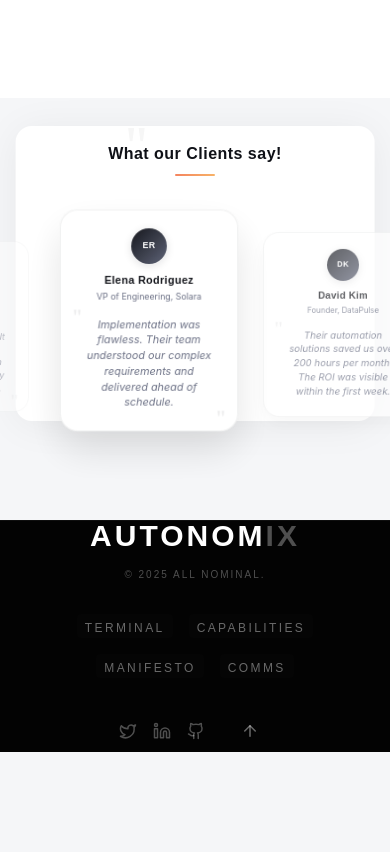
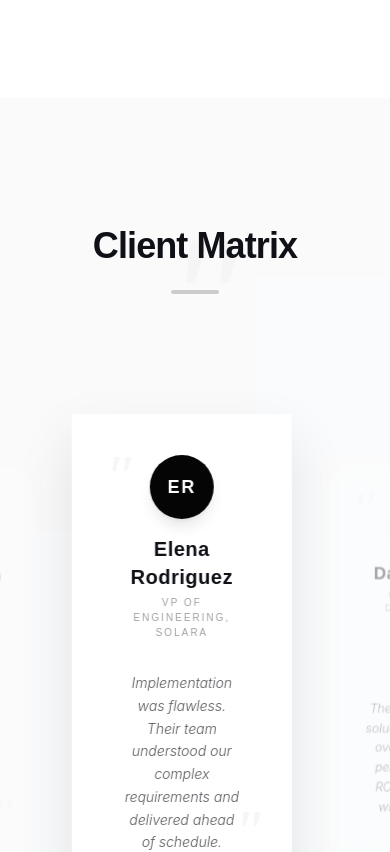
Before and after one commit to OsamaEllafi/Autonomix, a React (Vite) app: page / in a window 390 px wide. Shown: the part 5820-6672 px from the top of the page. Before the commit the page ends 6572 px from the top, so only its background shows below. Built offline with nearby package versions, Linux system fonts and the light colour scheme.

Commit message:
feat: implement TestimonialsSection component with an infinite carousel and glassmorphism effect.

```diff
--- a/src/components/TestimonialsSection.jsx
+++ b/src/components/TestimonialsSection.jsx
@@ -29,7 +29,7 @@ const testimonials = [
     },
 ];
 
-const RECT_MAX_WIDTH = 820;
+const RECT_MAX_WIDTH = 880;
 
 const TestimonialsSection = () => {
     const trackRef = useRef(null);
@@ -38,7 +38,7 @@ const TestimonialsSection = () => {
     const animRef = useRef(null);
     const lastTimeRef = useRef(null);
     const isHoveredRef = useRef(false);
-    const dimsRef = useRef({ cardWidth: 240, cardGap: 20, speed: 3000 });
+    const dimsRef = useRef({ cardWidth: 280, cardGap: 24, speed: 3000 });
 
     // Triple the list for seamless looping
     const extendedTestimonials = [...testimonials, ...testimonials, ...testimonials];
@@ -48,11 +48,11 @@ const TestimonialsSection = () => {
         const updateDims = () => {
             const w = window.innerWidth;
             if (w <= 480) {
-                dimsRef.current = { cardWidth: 180, cardGap: 14, speed: 4000 };
+                dimsRef.current = { cardWidth: 220, cardGap: 16, speed: 4000 };
             } else if (w <= 768) {
-                dimsRef.current = { cardWidth: 200, cardGap: 16, speed: 3500 };
+                dimsRef.current = { cardWidth: 240, cardGap: 20, speed: 3500 };
             } else {
-                dimsRef.current = { cardWidth: 240, cardGap: 20, speed: 3000 };
+                dimsRef.current = { cardWidth: 280, cardGap: 24, speed: 3000 };
             }
             // Update card widths directly
             cardRefs.current.forEach((el) => {
@@ -96,7 +96,7 @@ const TestimonialsSection = () => {
             // Update each card's style directly
             const vw = window.innerWidth;
             const centerX = vw / 2;
-            const rectWidth = Math.min(RECT_MAX_WIDTH, vw * 0.65);
+            const rectWidth = Math.min(RECT_MAX_WIDTH, vw * 0.7);
             const rectLeft = centerX - rectWidth / 2;
             const rectRight = centerX + rectWidth / 2;
 
@@ -113,17 +113,29 @@ const TestimonialsSection = () => {
                 const overlap = overlapRight - overlapLeft;
                 const t = overlap > 0 ? overlap / cardWidth : 0;
 
-                const scale = 0.82 + t * 0.18;
-                const yShift = (1 - t) * 8;
-                const opacity = 0.45 + t * 0.55;
-                const shadowY = 2 + t * 18;
-                const shadowBlur = 8 + t * 34;
-                const shadowAlpha = 0.02 + t * 0.1;
+                // Physics values tailored for glassmorphism pop
+                const scale = 0.85 + t * 0.15;
+                const yShift = (1 - t) * 12;
+                const opacity = 0.3 + t * 0.7;
+
+                // Deep ambient shadow physics
+                const shadowY = 4 + t * 20;
+                const shadowBlur = 12 + t * 40;
+                const shadowAlpha = 0.03 + t * 0.07;
 
                 el.style.transform = `scale(${scale}) translateY(${yShift}px)`;
                 el.style.opacity = opacity;
                 el.style.boxShadow = `0 ${shadowY}px ${shadowBlur}px rgba(0,0,0,${shadowAlpha})`;
                 el.style.zIndex = Math.round(t * 10);
+
+                // Toggle glass border visibility based on focus
+                if (t > 0.8) {
+                    el.style.borderColor = 'rgba(0,0,0,0.05)';
+                    el.style.backgroundColor = 'rgba(255,255,255,0.95)';
+                } else {
+                    el.style.borderColor = 'transparent';
+                    el.style.backgroundColor = 'rgba(255,255,255,0.5)';
+                }
             }
 
             animRef.current = requestAnimationFrame(animate);
@@ -169,55 +181,74 @@ const TestimonialsSection = () => {
     };
 
     return (
-        <section className="testimonials-section" id="testimonials">
-            <div className="testimonials-rectangle" />
+        <section className="relative w-full py-32 overflow-hidden bg-white/50" id="testimonials">
 
-            <div className="testimonials-content">
+            {/* The structural massive background rectangle for cards to interact with */}
+            <div className="absolute left-1/2 top-1/2 -translate-x-1/2 -translate-y-1/2 w-full max-w-[880px] h-[360px] md:h-[400px] bg-white rounded-[48px] border border-black/[0.03] shadow-[0_40px_100px_rgba(0,0,0,0.02)] hidden md:block z-0" />
+
+            <div className="relative z-10 w-full">
+
+                {/* Header Section */}
                 <motion.div
-                    className="testimonials-header"
+                    className="flex flex-col items-center justify-center text-center px-4 mb-20 relative"
                     initial={{ opacity: 0, y: 20 }}
                     whileInView={{ opacity: 1, y: 0 }}
-                    transition={{ duration: 0.6 }}
+                    transition={{ duration: 0.8, ease: [0.16, 1, 0.3, 1] }}
                     viewport={{ once: true }}
                 >
-                    <div className="testimonials-quote-bg">"</div>
-                    <h2 className="testimonials-title">
-                        What our Clients say!
+                    {/* Massive background quotes */}
+                    <div className="absolute top-1/2 left-1/2 -translate-x-1/2 -translate-y-1/2 text-[180px] md:text-[240px] font-serif italic text-black/[0.02] select-none pointer-events-none -z-10 tracking-tighter leading-none mt-10">
+                        "
+                    </div>
+
+                    <h2 className="text-4xl md:text-5xl lg:text-6xl font-header font-bold text-primary tracking-tight">
+                        Client Matrix
                     </h2>
-                    <div className="testimonials-title-underline" />
+                    <div className="w-12 h-1 bg-primary/20 mt-6 rounded-full" />
                 </motion.div>
 
+                {/* Infinite Carousel Track */}
                 <div
-                    className="testimonials-carousel-wrapper"
+                    className="w-full relative py-10 overflow-hidden"
                     onMouseEnter={handleMouseEnter}
                     onMouseLeave={handleMouseLeave}
                     onTouchStart={handleTouchStart}
                     onTouchMove={handleTouchMove}
                     onTouchEnd={handleTouchEnd}
+                    style={{ touchAction: 'pan-y' }}
                 >
                     <div
-                        className="testimonials-track"
+                        className="flex will-change-transform"
                         ref={trackRef}
                     >
                         {extendedTestimonials.map((item, index) => (
                             <div
                                 key={index}
-                                className="testimonial-card"
+                                className="shrink-0 transition-transform duration-300 ease-out p-2"
                                 ref={(el) => { cardRefs.current[index] = el; }}
                             >
-                                <div className="testimonial-card-inner">
-                                    <div className="testimonial-avatar">
-                                        <span className="testimonial-avatar-initials">
+                                <div className="h-full w-full rounded-[32px] p-8 md:p-10 flex flex-col justify-between items-center text-center relative overflow-hidden backdrop-blur-xl border border-transparent transition-colors duration-300">
+
+                                    {/* Small aesthetic quotes */}
+                                    <div className="absolute top-6 left-6 text-6xl font-serif italic text-primary/[0.04] leading-none pointer-events-none select-none">"</div>
+                                    <div className="absolute bottom-6 right-6 text-6xl font-serif italic text-primary/[0.04] leading-none pointer-events-none select-none">"</div>
+
+                                    {/* Author Info */}
+                                    <div className="mb-8 flex flex-col items-center">
+                                        <div className="w-16 h-16 rounded-full bg-[#050505] text-white flex items-center justify-center font-header font-bold tracking-widest text-lg mb-4 shadow-lg shadow-black/10">
                                             {item.author.split(' ').map((n) => n[0]).join('')}
-                                        </span>
+                                        </div>
+                                        <h4 className="font-header font-bold text-primary text-xl tracking-wide">{item.author}</h4>
+                                        <p className="text-[10px] uppercase font-header tracking-[0.2em] text-primary/40 mt-1">{item.role}</p>
                                     </div>
-                                    <h4 className="testimonial-author">{item.author}</h4>
-                                    <p className="testimonial-role">{item.role}</p>
-                                    <div className="testimonial-quote-wrapper">
-                                        <span className="testimonial-quote-mark top-left">"</span>
-                                        <p className="testimonial-quote-text">{item.quote}</p>
-                                        <span className="testimonial-quote-mark bottom-right">"</span>
+
+                                    {/* Quote */}
+                                    <div className="relative z-10">
+                                        <p className="font-light italic text-primary/70 leading-relaxed text-sm md:text-base px-2">
+                                            {item.quote}
+                                        </p>
                                     </div>
+
                                 </div>
                             </div>
                         ))}
```
